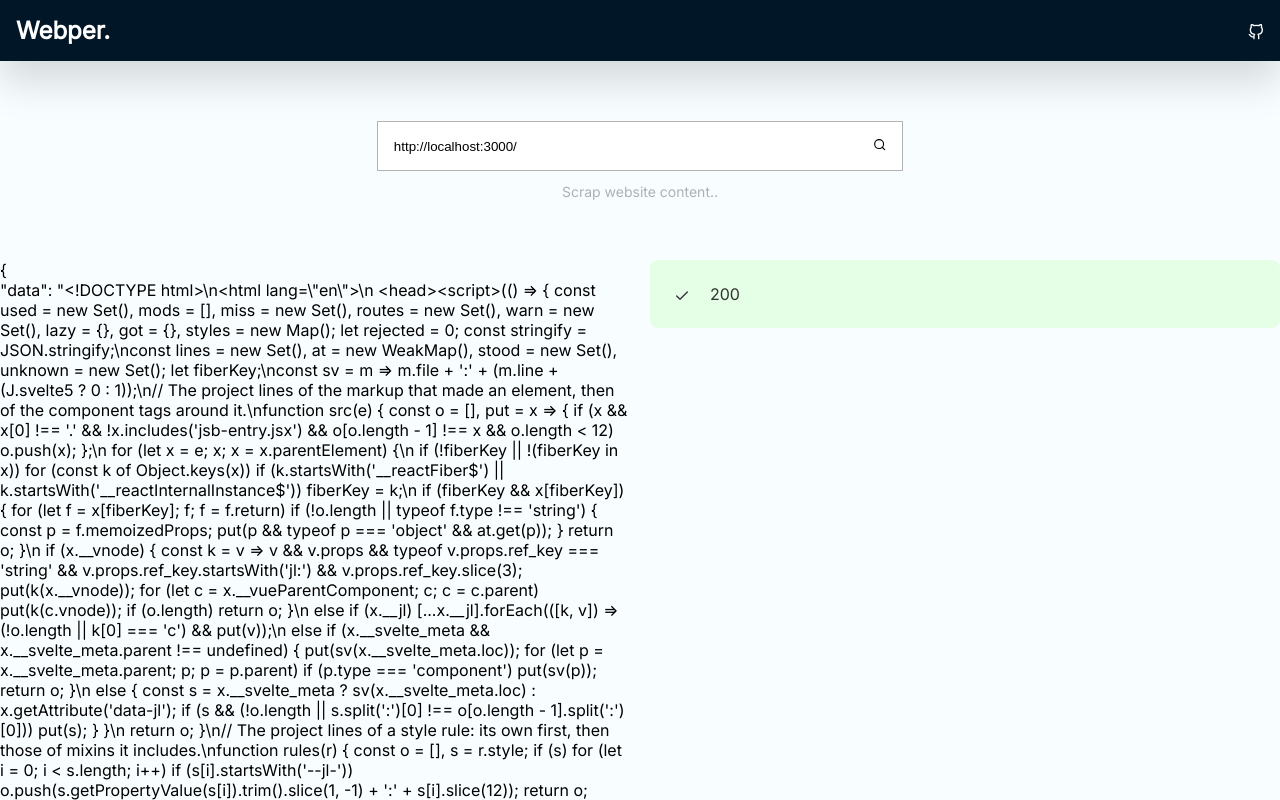
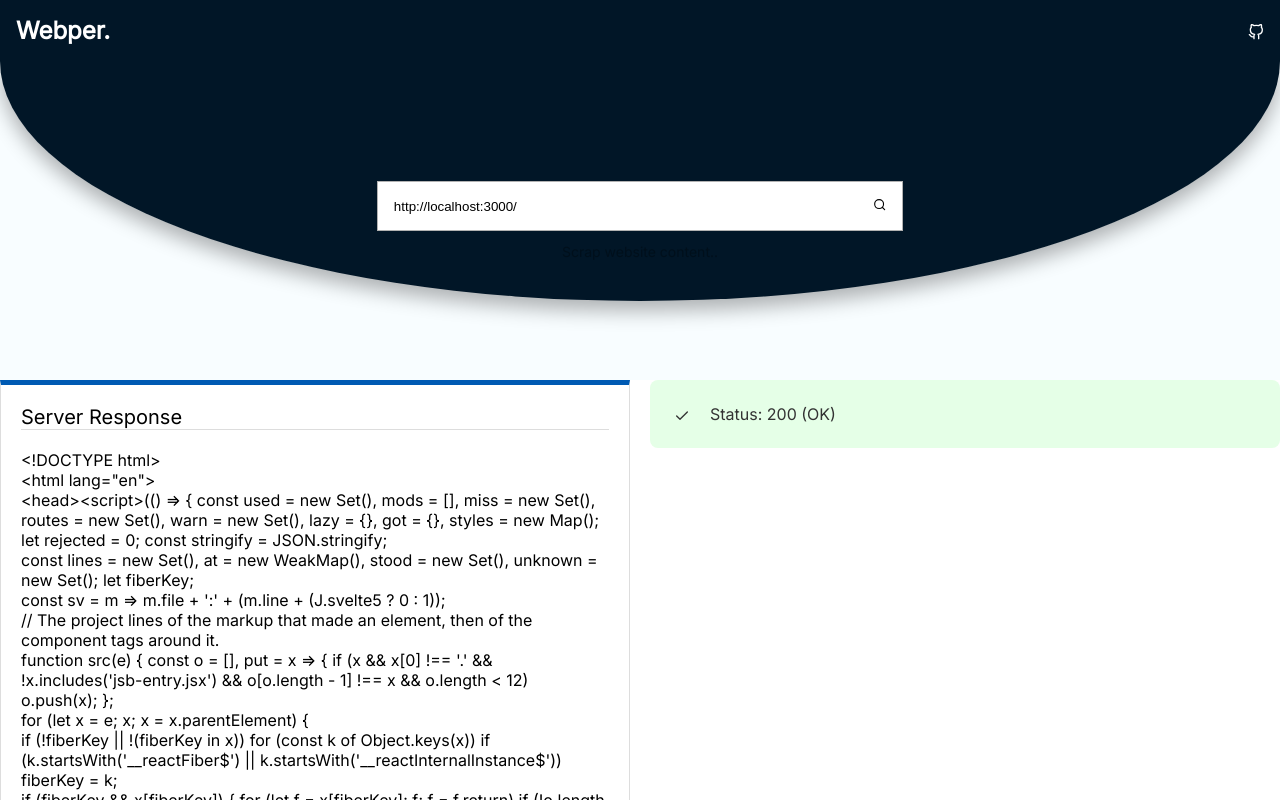
Before and after one commit to jaydeepkhatri/Webper, a React (Create React App) app: page / in a window 1280 px wide. Shown: the top 800 px of the page. Built offline with nearby package versions, Linux system fonts and the light colour scheme.

Commit message:
✏Added style & proper response

```diff
--- a/src/components/Feed/Feed.js
+++ b/src/components/Feed/Feed.js
@@ -1,6 +1,6 @@
 import {FiSearch} from "react-icons/fi";
 import { useEffect, useState } from "react";
-import {Status} from "../index";
+import {Status, ResponseHeaders} from "../index";
 import axios from "axios";
 
 const getData = (search) => {
@@ -9,10 +9,11 @@ const getData = (search) => {
 }
 
 const Search = () => {
+    //testing API without CORS
     //const [search, setSearch] = useState('https://animechan.vercel.app/api/random')
     const [search, setSearch] = useState('http://localhost:3000/');
     const [webdata, setWebData] = useState('');
-    const [status, setStatus] = useState('');
+    const [error, setError] = useState(false);
 
 
 
@@ -20,24 +21,39 @@ const Search = () => {
         axios.get(search)
         .then((data) => {
             console.log(data);
-            setWebData(JSON.stringify(data, null, 2));
-            setStatus(JSON.stringify(data.status));
-
+            setWebData(data);
         })
-        .catch(error => setWebData(JSON.stringify(error, null, 2)));
-    }, [search, status])
+        .catch(error => {
+            setError(true);
+            setWebData(error);
+        });
+    }, [search])
 
     return (
             <div className="section">
+                <div className="inputcontainer">
                     <div className="form">
                         <input type="text" className="input" value={search} onChange={(e) => setSearch(e.target.value)} placeholder="https://facebook.com" />
                         <button type="submit"><FiSearch /></button>
                     </div>
                     <p className="text">Scrap website content..</p>
-            <div className="content">
-                <div className="code">{webdata}</div>
-                <div className="info"><Status status={status} /></div>
                 </div>
+
+                {
+                    error ?
+                        <p>Oppsie, We have a error</p>
+                    : <div className="content">
+                        <div className="code">
+                            <div className="title">Server Response</div>
+                            {webdata.data}</div>
+                        <div className="info">
+                            <Status status={webdata.status} statusText={webdata.statusText} />
+                            <ResponseHeaders responseheader={webdata.headers} />
+                        </div>
+                    </div>
+                }
+
+
             </div>
     )
 }
--- a/src/components/Header/Header.js
+++ b/src/components/Header/Header.js
@@ -6,7 +6,7 @@ const Header = () => {
             <nav>
                 <h2>Webper.</h2>
                 <ul className="menu-list">
-                    <li className="menu-item"><a href="https://github.com/"><FiGithub /></a></li>
+                    <li className="menu-item"><a href="https://github.com/jaydeepkhatri/webper" target="_blank"><FiGithub /></a></li>
                 </ul>
             </nav>
         </header>
--- /dev/null
+++ b/src/components/ResponseHeaders/ResponseHeaders.js
@@ -0,0 +1,18 @@
+const ResponseHeaders = ({responseheader}) => {
+    return (
+        <>
+            <div>
+                {
+                    /* console.log(responseheader) */
+                    console.log(typeof responseheader)
+                    /* Object.keys(responseheader['responseheader']).map((name) => (
+                        <p>{name}</p>
+                    )) */
+                }
+            </div>
+
+        </>
+    )
+}
+
+export default ResponseHeaders;
--- a/src/components/Status/Status.js
+++ b/src/components/Status/Status.js
@@ -1,20 +1,20 @@
 import {FiCheck} from "react-icons/fi";
 
 
-const Status = ({status}) => {
-    if (status) status = parseInt(status);
-    let statusClass = status >= 200 ?
-                        "green" : status >= 300 ?
-                            "yellow" : status >= 400 ?
-                                "red" : status >= 500 ?
-                                    "pink": null;
+const Status = ({status, statusText}) => {
+
+    let statusClass = status >= 500 ?
+                        "pink" : status >= 400 ?
+                            "red" : status >= 300 ?
+                                "yellow" : status >= 200 ?
+                                    "green": null;
 
 
     return(
         <>
             <div className={`status ${statusClass}`}>
                 <span className="icon"><FiCheck /></span>
-                {status}
+                Status: {status} ({statusText})
             </div>
         </>
     )
--- a/src/components/index.js
+++ b/src/components/index.js
@@ -1,3 +1,4 @@
 export {default as Header} from "./Header/Header";
 export {default as Feed} from "./Feed/Feed";
 export {default as Status} from "./Status/Status";
+export {default as ResponseHeaders} from "./ResponseHeaders/ResponseHeaders";
--- a/src/styles/main.css
+++ b/src/styles/main.css
@@ -15,6 +15,7 @@ header {
   position: -webkit-sticky;
   position: sticky;
   top: 0;
+  z-index: 10;
 }
 
 nav {
@@ -30,8 +31,6 @@ nav {
   background: #011627;
   color: #FFF;
   padding: 16px;
-  -webkit-box-shadow: 0 20px 40px rgba(0, 0, 0, 0.15);
-          box-shadow: 0 20px 40px rgba(0, 0, 0, 0.15);
 }
 
 nav .menu-list {
@@ -47,7 +46,26 @@ nav .menu-list .menu-item a svg {
 }
 
 .section {
-  margin: 60px auto;
+  margin: 0 auto;
+}
+
+.section .inputcontainer {
+  padding: 120px 0;
+  position: relative;
+}
+
+.section .inputcontainer::after {
+  content: '';
+  position: absolute;
+  top: 0;
+  left: 0;
+  width: 100%;
+  height: 240px;
+  background: #011627;
+  z-index: -1;
+  -webkit-box-shadow: 0 10px 20px rgba(0, 0, 0, 0.3);
+          box-shadow: 0 10px 20px rgba(0, 0, 0, 0.3);
+  border-radius: 0% 100% 50% 50% / 0% 0% 100% 100%;
 }
 
 .section .text {
@@ -100,13 +118,22 @@ nav .menu-list .menu-item a svg {
   gap: 20px;
   max-width: 1400px;
   margin: 0 auto;
-  margin-top: 60px;
+  background: #fff;
 }
 
 .content .code {
+  padding: 20px;
+  border: 1px solid #ddd;
+  border-top: 5px solid #005ab3;
   overflow: auto;
   max-height: 1200px;
   white-space: pre-line;
+}
+
+.content .code .title {
+  font-size: 20px;
+  border-bottom: 1px solid #ddd;
+  margin-bottom: 20px;
 }
 
 .status {
--- a/src/styles/partials/_feed.scss
+++ b/src/styles/partials/_feed.scss
@@ -1,5 +1,21 @@
 .section {
-    margin: 60px auto;
+    margin: 0 auto;
+    .inputcontainer {
+        padding: 120px 0;
+        position: relative;
+        &::after {
+            content: '';
+            position: absolute;
+            top: 0;
+            left: 0;
+            width: 100%;
+            height: 240px;
+            background: $theme;
+            z-index: -1;
+            box-shadow: 0 10px 20px rgba(0,0,0,0.3);
+            border-radius: 0% 100% 50% 50% / 0% 0% 100% 100%;
+        }
+    }
     .text {
         text-align: center;
         margin-top: 12px;
@@ -38,10 +54,18 @@
     gap: 20px;
     max-width: 1400px;
     margin: 0 auto;
-    margin-top: 60px;
+    background: #fff;
     .code {
+        padding: 20px;
+        border: 1px solid #ddd;
+        border-top: 5px solid rgb(0, 90, 179);
         overflow: auto;
         max-height: 1200px;
         white-space: pre-line;
+        .title {
+            font-size: 20px;
+            border-bottom: 1px solid #ddd;
+            margin-bottom: 20px;
+        }
     }
 }
--- a/src/styles/partials/_header.scss
+++ b/src/styles/partials/_header.scss
@@ -1,6 +1,7 @@
 header {
     position: sticky;
     top: 0;
+    z-index: 10;
 }
 nav {
     display: flex;
@@ -9,7 +10,7 @@ nav {
     background: $theme;
     color: $white;
     @include padding(2);
-    box-shadow: 0 20px 40px rgba(0,0,0,0.15);
+    // box-shadow: 0 20px 40px rgba(0,0,0,0.15);
     .menu-list {
         list-style: none;
         .menu-item {
```
Also changed, not shown: 1 other file (tests, documents, lock files or other folders). Lines whose indentation alone changed are shown as unchanged.
